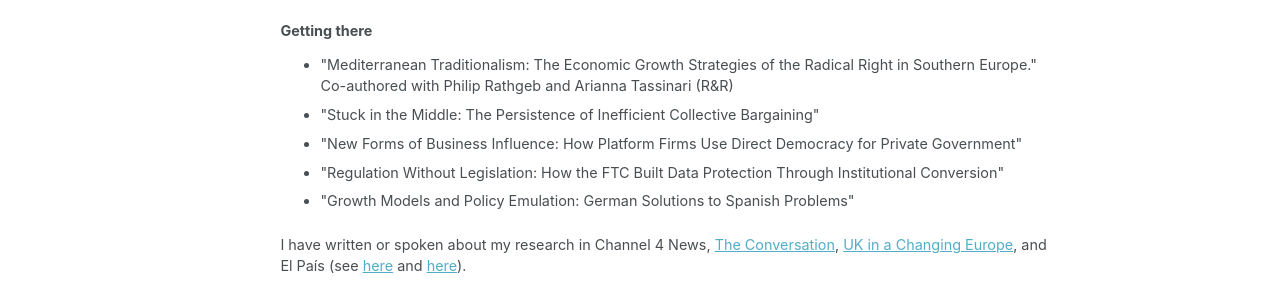
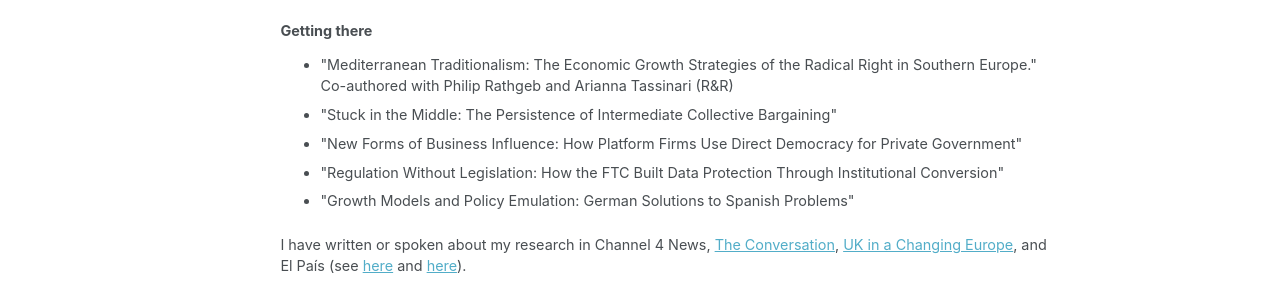
Before and after one commit to jimena-valdez/jimena-valdez.github.io, a Jekyll site: the page built from _pages/research.html, in a window 1280 px wide and 1046 px high. Shown: the part 555-853 px from the top of the window. Built offline with Jekyll 4.4.1, drawn with Linux system fonts in a browser that asks for light colours; some web fonts are replaced; a script bundle is joined from its source files by our own code; library files that are not in the unit come from our copies.

Commit message:
Retitle Stuck in the Middle paper

```diff
--- a/_pages/research.html
+++ b/_pages/research.html
@@ -23,7 +23,7 @@ author_profile: true
 
 <ul>
   <li>"Mediterranean Traditionalism: The Economic Growth Strategies of the Radical Right in Southern Europe." Co-authored with Philip Rathgeb and Arianna Tassinari (R&R)</li>
-  <li>"Stuck in the Middle: The Persistence of Inefficient Collective Bargaining"</li>
+  <li>"Stuck in the Middle: The Persistence of Intermediate Collective Bargaining"</li>
   <li>"New Forms of Business Influence: How Platform Firms Use Direct Democracy for Private Government"</li>
   <li>"Regulation Without Legislation: How the FTC Built Data Protection Through Institutional Conversion"</li>
   <li>"Growth Models and Policy Emulation: German Solutions to Spanish Problems"</li>
```
